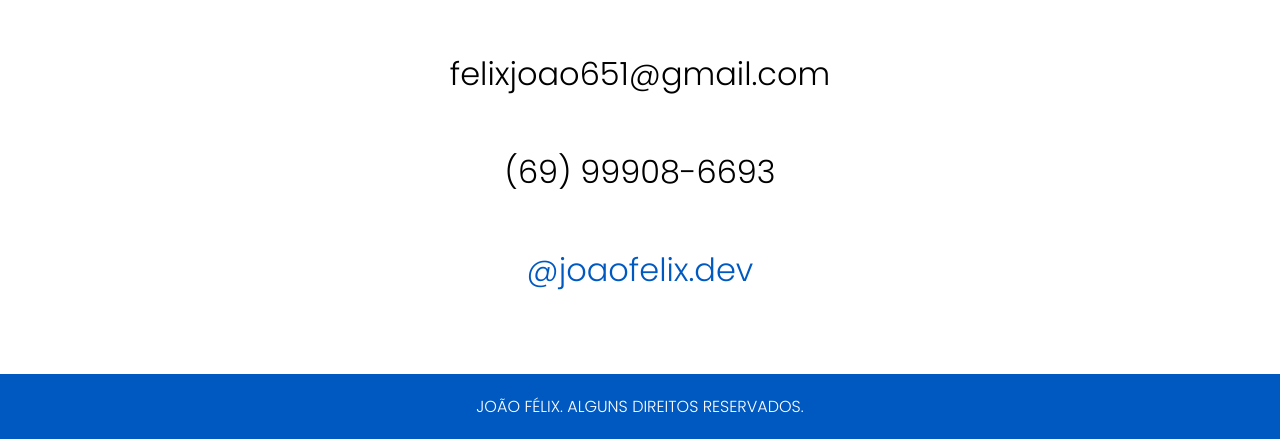
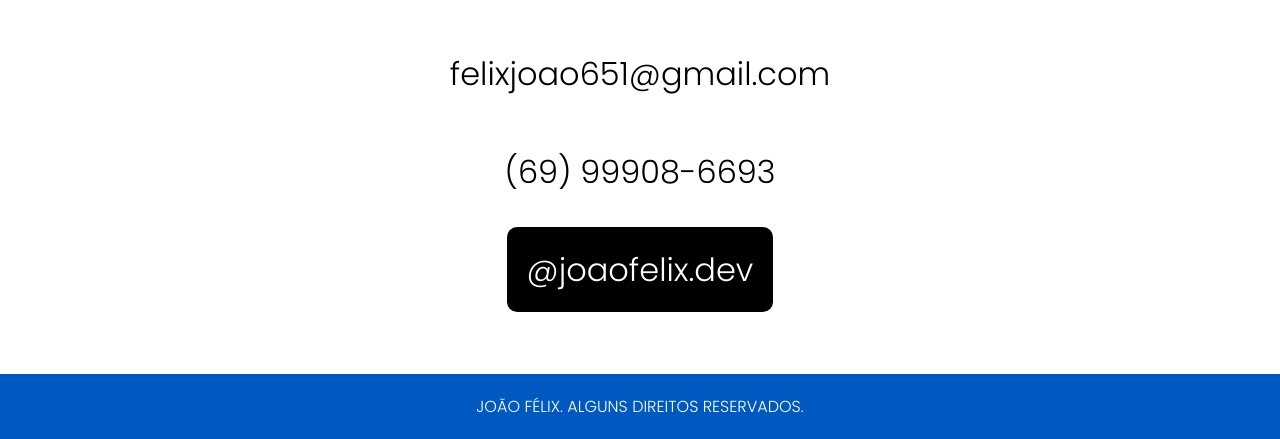
Before and after one commit to joaofelixss/joaofelixss.github.io, a PHP site: page / in a window 1280 px wide, with the pointer over the restyled element. Shown: the part 2097-2536 px from the top of the page. Run offline with PHP 8.4, Linux system fonts and the light colour scheme.

Commit message:
portifolio

```diff
--- a/css/footer.css
+++ b/css/footer.css
@@ -18,8 +18,8 @@
 }
 
 .footer a:hover {
-  color: #0059c1;
-  background: #fff;
+  color: #fff;;
+  background: #000;
 }
 
 .footer-copy {
```
